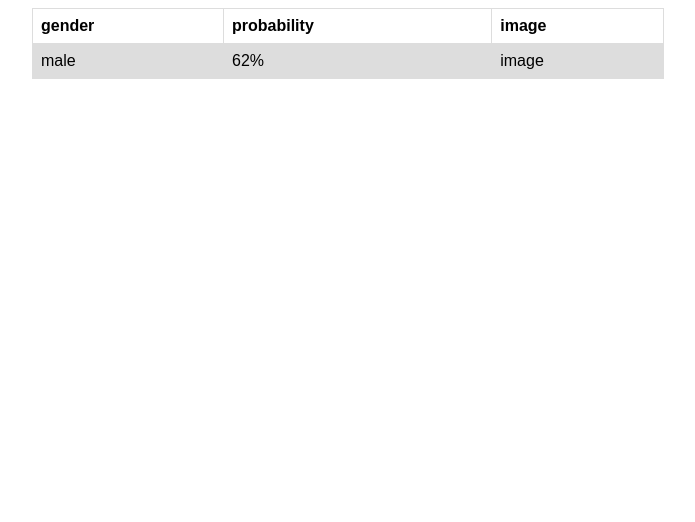
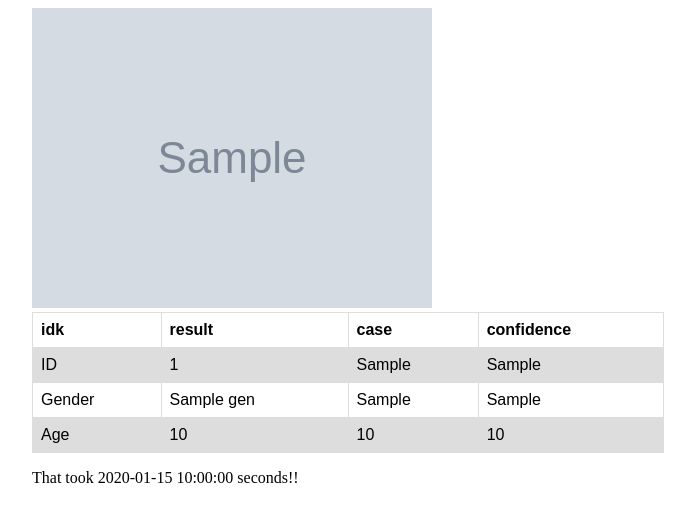
Before and after one commit to PascalReich/-Deprehendere, a Flask app: template flask_version/templates/results.html in a window 1280 px wide. Shown: the top 522 px of the page, without its empty margins (292-987 px from the left). Run offline with Flask 2, Linux system fonts and the light colour scheme; the template is opened without the code that fills it: most values are stand-ins (such as "Sample title", 1, 10 or a date in 2020); grey boxes marked "Sample" are stand-in pictures.

Commit message:
FULL FUCNTIONALITY

```diff
--- a/SE_code/evaluate_classifier.py
+++ b/SE_code/evaluate_classifier.py
@@ -18,8 +18,8 @@ import tensorflow as tf
 from sklearn.svm import SVC
 from tensorflow.python.platform import gfile
 
-from lfw_input import filter_dataset, split_dataset, get_dataset
-from code import lfw_input
+from SE_code.lfw_input import filter_dataset, split_dataset, get_dataset
+from SE_code import lfw_input
 import json
 
 logger = logging.getLogger(__name__)
--- a/flask_version/SE_code/main.py
+++ b/flask_version/SE_code/main.py
@@ -15,7 +15,7 @@ def main(input_directory, model_path, id_classifier_output_path, gen_classifier_
     if not eval_only:
         print("cropping images")
         random_int = str(randint(10000, 99999))
-        random_int = "src/" + random_int
+        random_int = "src/static/" + random_int
         prepro.main(input_directory, 180, random_int)
         input_directory = random_int
     labels = eval.main(input_directory, model_path, id_classifier_output_path, gen_classifier_output_path, age_classifier_output_path, batch_size,  num_threads, is_yes)
--- a/flask_version/main.py
+++ b/flask_version/main.py
@@ -4,9 +4,10 @@ import os
 import random
 import string
 from SE_code.main import main as run
+import time
 
 app = Flask(__name__)
-output_path = 'uploads'
+output_path = 'src/uploads'
 
 
 @app.route('/')
@@ -18,19 +19,37 @@ def main():
 def upload_file():
     return render_template('upload.html')
 
+@app.route('/src/<folder>/subdir/<img>')
+def serve(folder, img):
+    app.send_file('src/' + folder + '/subdir/' + img)
 
 @app.route('/uploader', methods=['GET', 'POST'])
 def file_uploaded():
     if request.method == 'POST':
         f = request.files['file']
         id = ''.join([random.choice(string.ascii_letters + string.digits) for n in range(13)])
-        folder = output_path + '/' + id + '_open/subdir/'
+
+        folder_ = output_path + '/' + id
+        folder = folder_ + '/subdir/'
+        # print(os.listdir())
         if not os.path.exists(folder):
             os.makedirs(folder)
+            print("made folder: " + folder)
 
         f.save(folder + secure_filename(f.filename))
-    return render_template('results.html')
+        model = "/src/model/20170511-185253.pb"
+        classifiers = {
+            "id": "/src/classifiers/50-id-classifier.pkl",
+            "gen": "/src/classifiers/25-gender-classifier.pkl",
+            "age": "/src/classifiers/5-age-classifier.pkl"
+        }
+        start = time.time()
+        # input_directory, model_path, id_classifier_output_path, gen_classifier_output_path, age_classifier_output_path, batch_size, num_threads, is_yes, eval_only)
+        labels, path = run(folder_, model, classifiers['id'], classifiers['gen'], classifiers['age'], 128, 1, False, False)
+        labels[0]['image_path'] = labels[0]['image_path'][4:]
+
+    return render_template('results.html', labels=labels[0], time=time.time()-start)
 
 
 if __name__ == '__main__':
-    app.run(debug=True)
+    app.run(debug=True, host="0.0.0.0")
--- a/flask_version/templates/results.html
+++ b/flask_version/templates/results.html
@@ -29,18 +29,34 @@
 <body>
 
 <div id="resultspage">
+    <img src="{{labels.image_path}}">
     <table>
         <tr>
-            <th>gender</th>
-            <th>probability</th>
-            <th>image</th>
+            <th>idk</th>
+            <th>result</th>
+            <th>case</th>
+            <th>confidence</th>
         </tr>
         <tr>
-            <td>male</td>
-            <td>62%</td>
-            <td>image</td>
+            <td>ID</td>
+            <td>{{labels.ID}}</td>
+            <td>{{labels.ID_case}}</td>
+            <td>{{labels.ID_prob}}</td>
+        </tr>
+        <tr>
+            <td>Gender</td>
+            <td>{{labels.GEN}}</td>
+            <td>{{labels.GEN_case}}</td>
+            <td>{{labels.GEN_prob}}</td>
+        </tr>
+        <tr>
+            <td>Age</td>
+            <td>{{labels.AGE}}</td>
+            <td>{{labels.AGE_case}}</td>
+            <td>{{labels.AGE_prob}}</td>
         </tr>
     </table>
+    <p>That took {{time}} seconds!!
 </div>
 </body>
 </html>
```
Also changed, not shown: flask_version/SE_code/evaluate_classifier.py (+6 -6 lines), flask_version/templates/index.html (+5 -3 lines), 5 other files.
